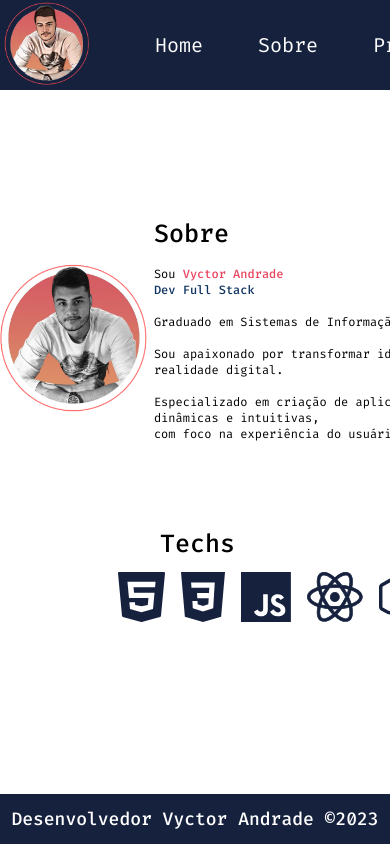
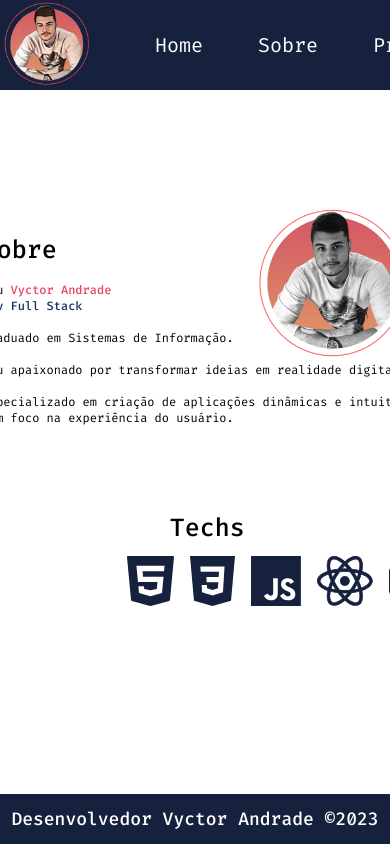
Before and after one commit to vyctorandrade/portfolio, a React (Vite) app: page /sobre in a window 390 px wide. Built offline with nearby package versions, Linux system fonts and the light colour scheme.

Commit message:
Update Sobre.module.css

```diff
--- a/src/pages/Sobre/Sobre.module.css
+++ b/src/pages/Sobre/Sobre.module.css
@@ -63,7 +63,7 @@
 
 
     .sobre{
-        padding-left: 50%;
+        padding-left: 55%;
         padding-right: 100%;
         position: fixed;
 
@@ -85,7 +85,10 @@
         width: 150px;
         height: 150px;
         display: flex;
-        margin-right: 130%;
+        margin-top: -110px;
+        margin-right: -25%;
+        margin-left: 500px;
+
 
     }
 
```
